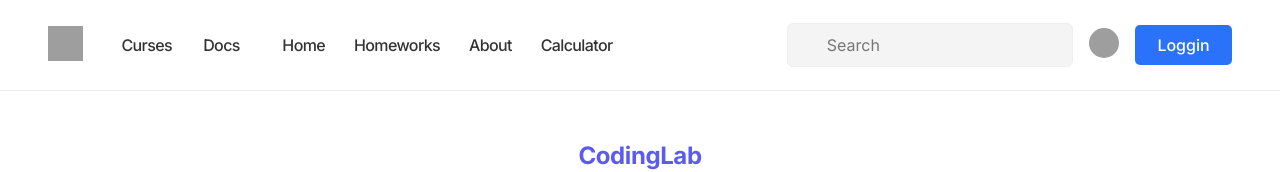
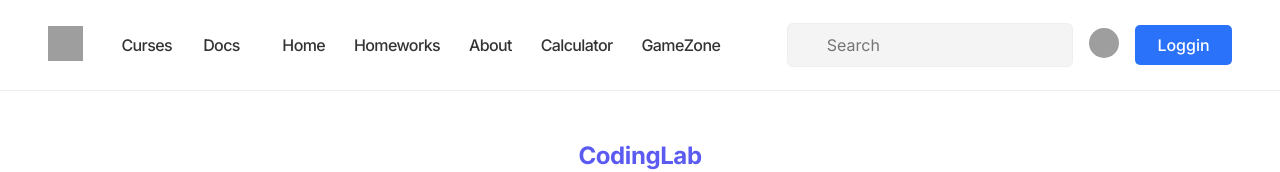
Before and after one commit to boxer-caballito/CodingLab, a React (Create React App) app: page / in a window 1280 px wide. Shown: the top 172 px of the page. Built offline with nearby package versions, Linux system fonts and the light colour scheme; grey boxes are pictures that could not be loaded.

Commit message:
Se agrego un link directo a la GameZone

```diff
--- a/src/Components/Navbar.jsx
+++ b/src/Components/Navbar.jsx
@@ -220,6 +220,7 @@ const Navbar = () => {
               <li><Link className='nav-link' to="/Homeworks">Homeworks</Link></li>
               <li><Link className='nav-link' to="/About">About</Link></li>
               <li><Link className='nav-link' to="/Calculator">Calculator</Link></li>
+              <li><Link className='nav-link' to="/GameZone">GameZone</Link></li>
             </ul>
           </nav>
         </div>
```
